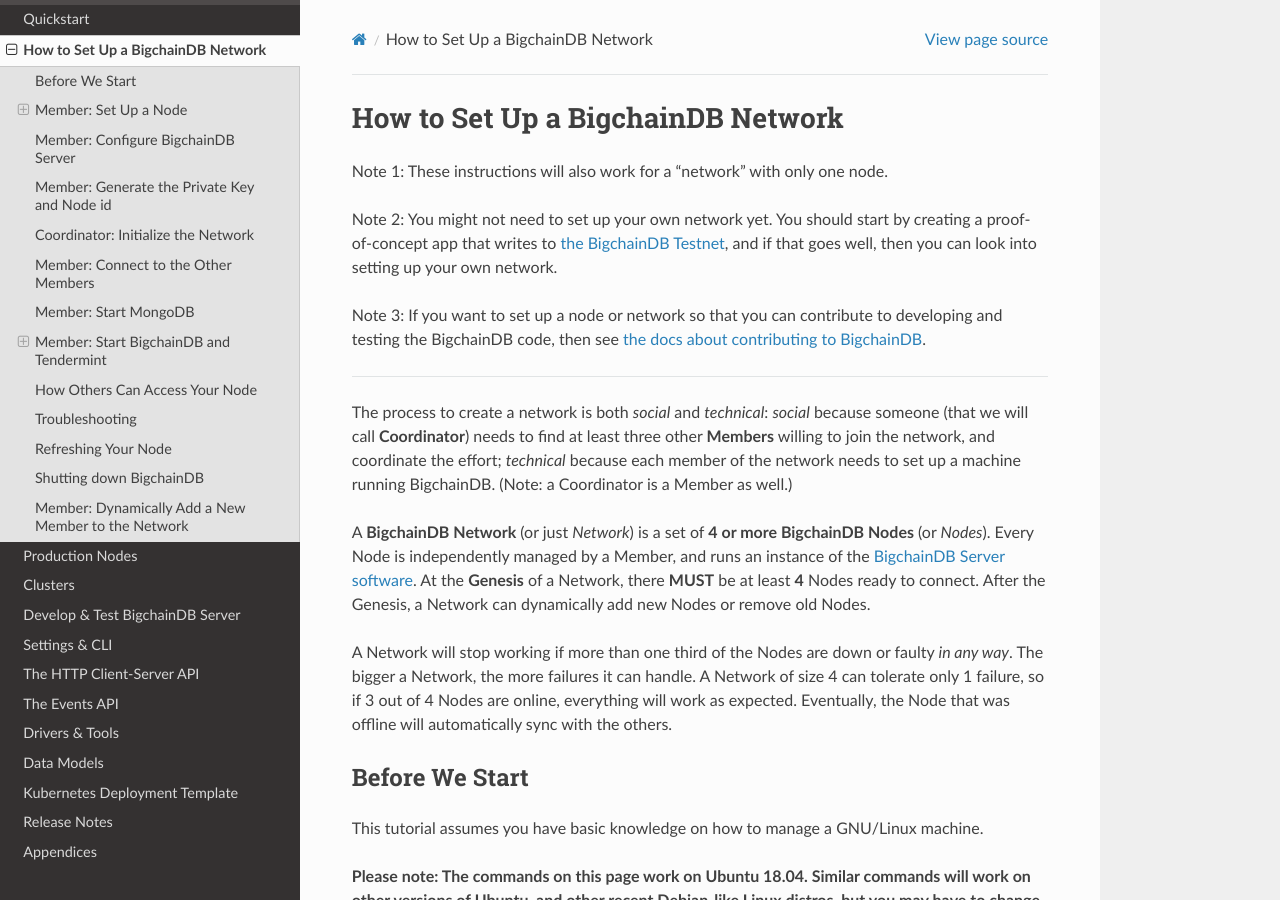
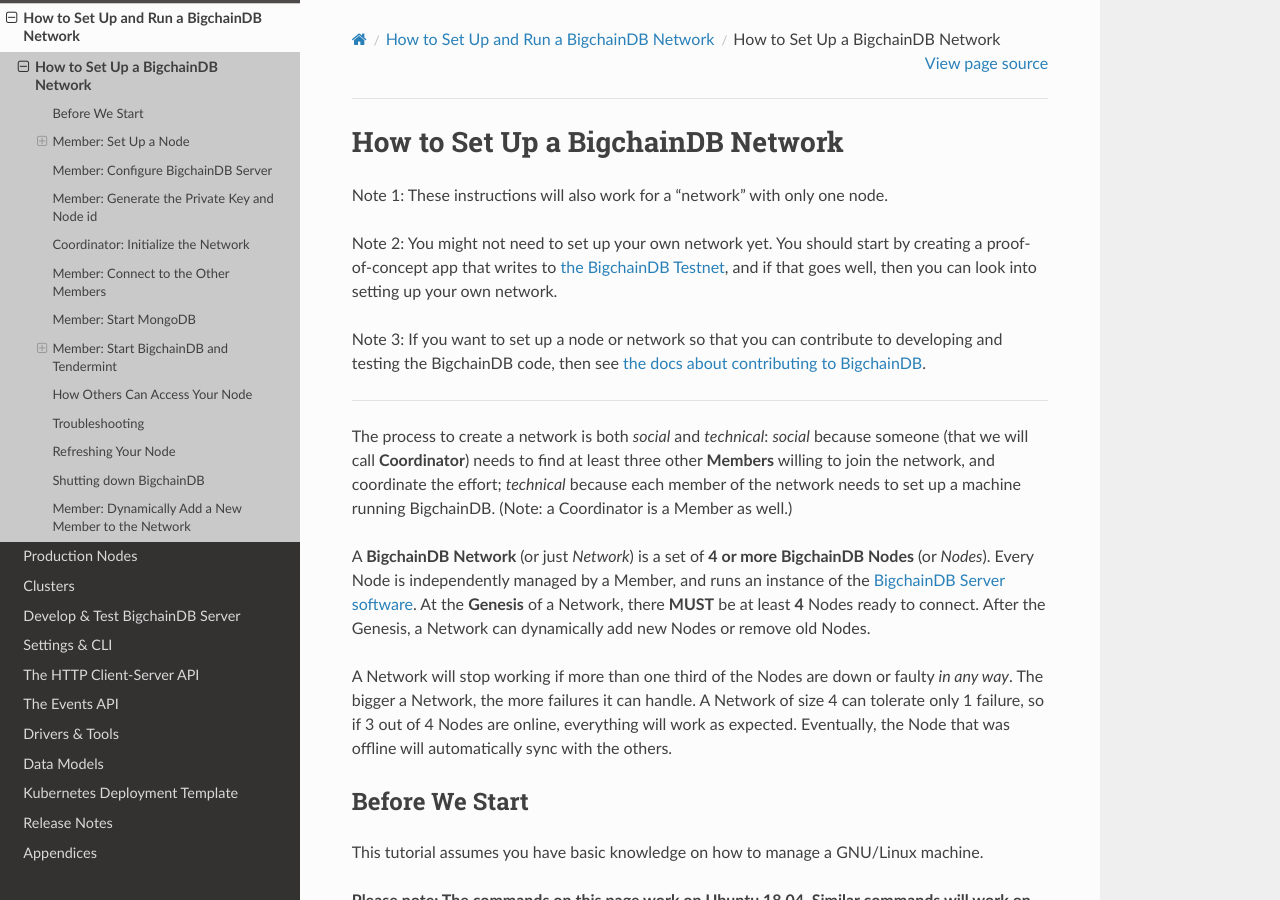
Before and after one commit to thematerials-network/bigchaindb-node, a Sphinx documentation site: the page built from bigchaindb/docs/server/source/network-operations/network-setup.md, in a window 1280 px wide and 900 px high. Built offline with Sphinx 7.4.7 and the Read the Docs theme 2.0.0, drawn with Linux system fonts in a browser that asks for light colours.

Commit message:
Problem: simple-network-setup page getting long (#2464)
Solution: Start refactoring it into a new section

```diff
--- a/bigchaindb/docs/server/source/index.rst
+++ b/bigchaindb/docs/server/source/index.rst
@@ -12,7 +12,7 @@ BigchainDB Server Documentation
    ← Back to All BigchainDB Docs <https://docs.bigchaindb.com/en/latest/index.html>
    introduction
    quickstart
-   simple-network-setup
+   network-operations/index
    production-nodes/index
    clusters
    dev-and-test/index
--- /dev/null
+++ b/bigchaindb/docs/server/source/network-operations/index.rst
@@ -0,0 +1,12 @@
+
+.. Copyright BigchainDB GmbH and BigchainDB contributors
+   SPDX-License-Identifier: (Apache-2.0 AND CC-BY-4.0)
+   Code is Apache-2.0 and docs are CC-BY-4.0
+
+How to Set Up and Run a BigchainDB Network
+==========================================
+
+.. toctree::
+   :maxdepth: 1
+
+   network-setup
```
Also changed, not shown: bigchaindb/docs/server/source/network-operations/network-setup.md (renamed from bigchaindb/docs/server/source/simple-network-setup.md).
